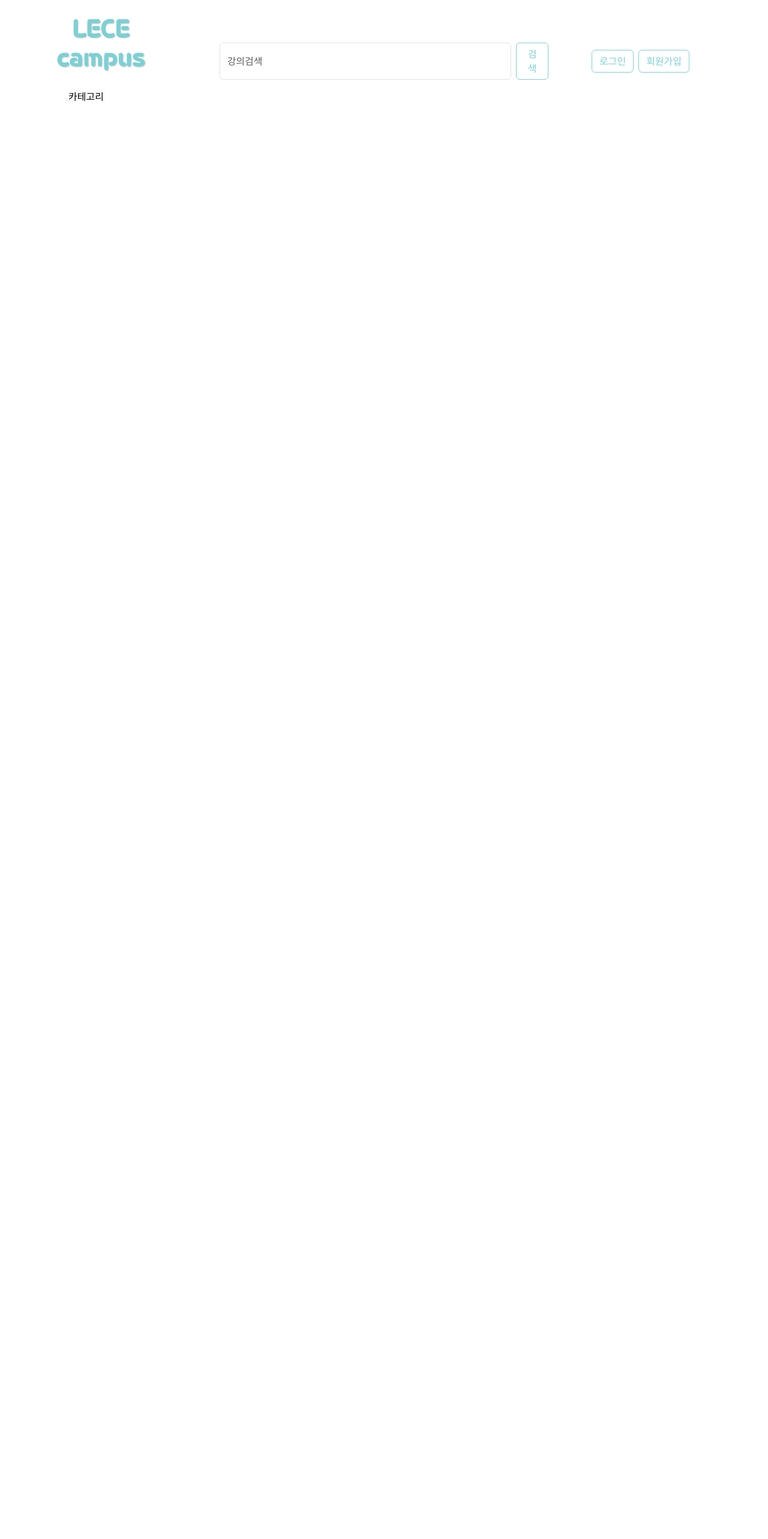
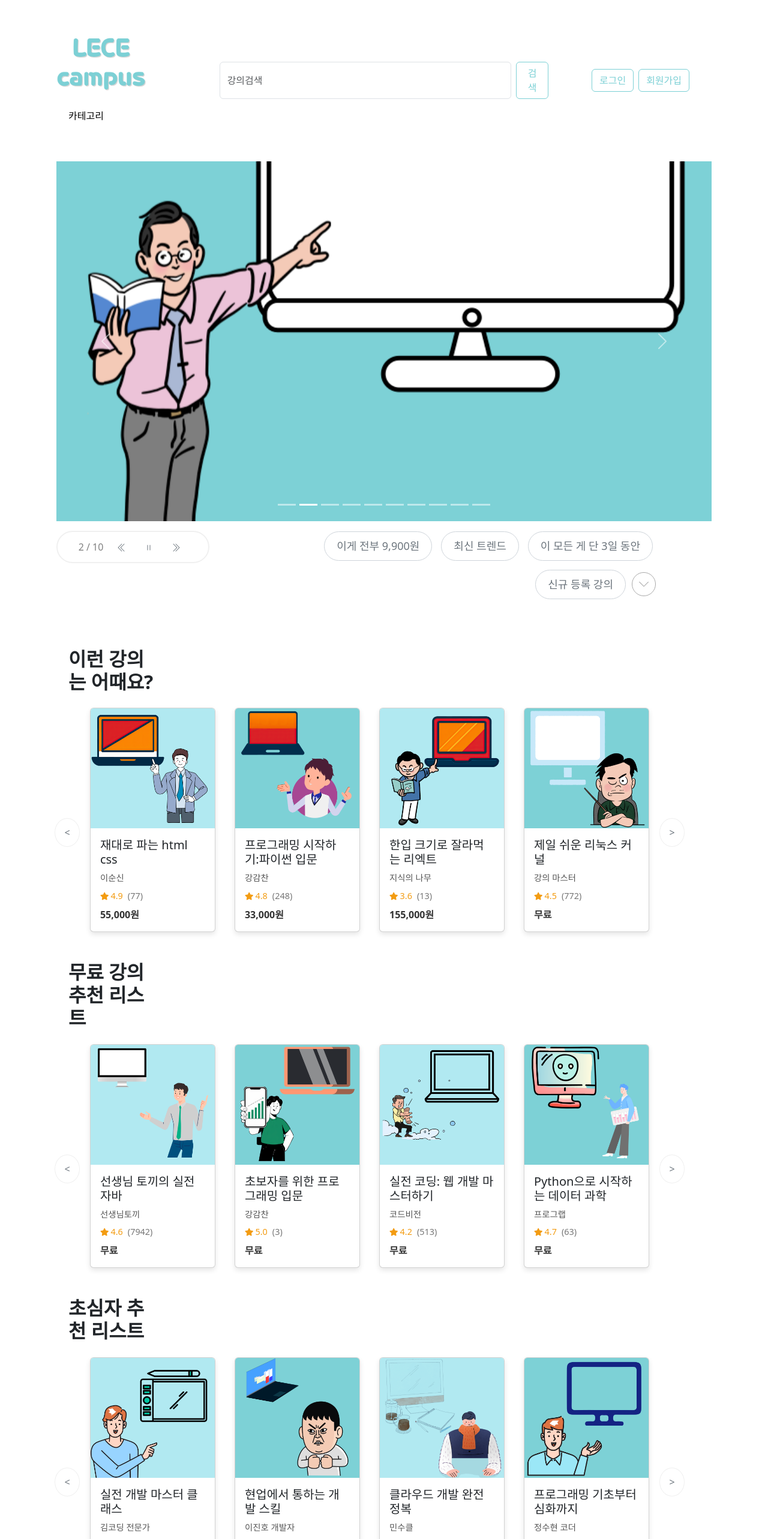
Before and after one commit to clzks/GoingUpDragon, a React (Create React App) app in the folder my-app/: page / in a window 1280 px wide. Shown: the top 2566 px of the page at 60% size. Before the commit the page ends 800 px from the top, so only its background shows below. Built offline with nearby package versions, Linux system fonts and the light colour scheme.

Commit message:
1. App.js 화면 출력 수정 2. TagComponents 임포트 경로 수정

```diff
--- a/my-app/src/App.js
+++ b/my-app/src/App.js
@@ -1,10 +1,21 @@
-import './App.css';
-import Header from './components/common/Header';
-import 'bootstrap/dist/css/bootstrap.min.css'; // 리액트 부트스트랩 임포트
+import "./App.css";
+import Layout from "./components/common/Layout"; // 레이아웃 컴포넌트 import
+import { Container } from 'react-bootstrap';
+import TwoGrids from './components/common/TwoGrids';
+import "bootstrap/dist/css/bootstrap.min.css"; // 리액트 부트스트랩 임포트
+import MainCards from './components/common/MainCards';
 
 function App() {
   return (
-    <Header />
+    <Layout>
+      <Container className="my-4">
+        <TwoGrids />
+      </Container>
+
+      <Container className="my-4">
+        <MainCards />
+      </Container>
+    </Layout>
   );
 }
 export default App;
--- a/my-app/src/components/common/TagComponent.js
+++ b/my-app/src/components/common/TagComponent.js
@@ -1,7 +1,7 @@
 // src/components/TagComponent.js
 import React, { useState } from 'react';
-import OvalButton from './Button/OvalButton';
-import ArrowButton from './Button/ArrowButton';
+import OvalButton from './OvalButton';
+import ArrowButton from './ArrowButton';
 import './TagComponent.css';
 
 const tags = [
```
